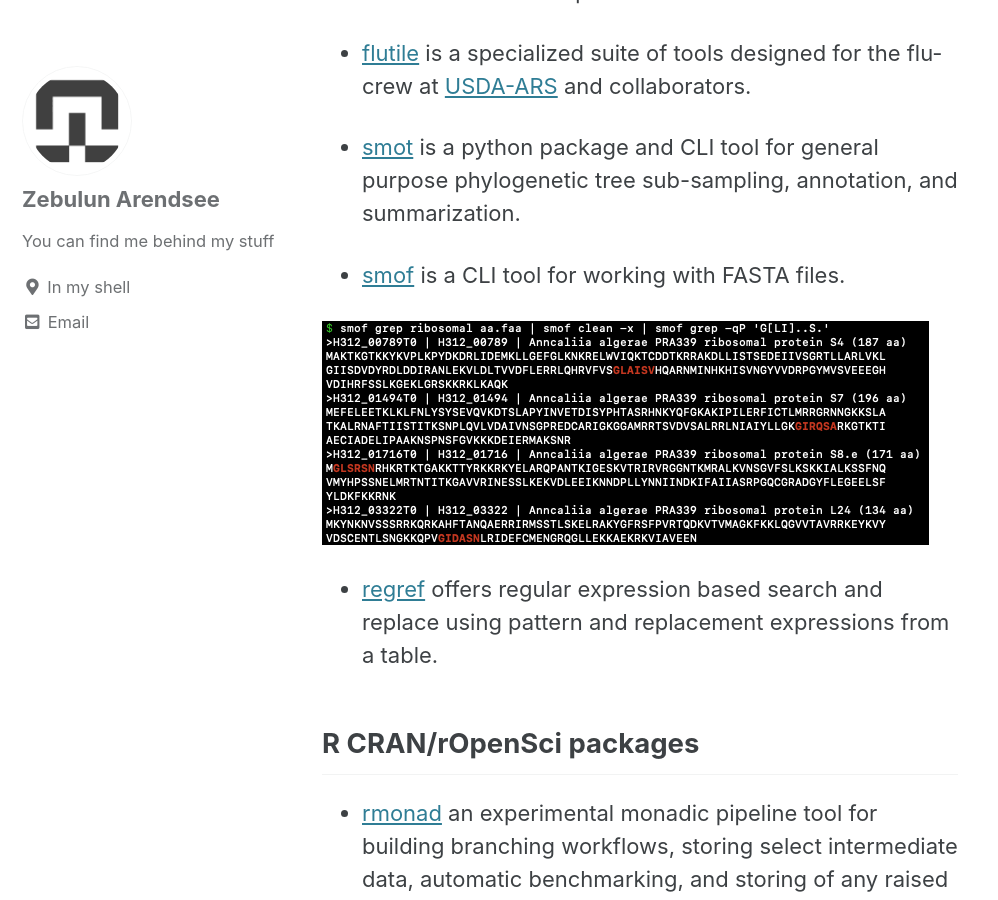
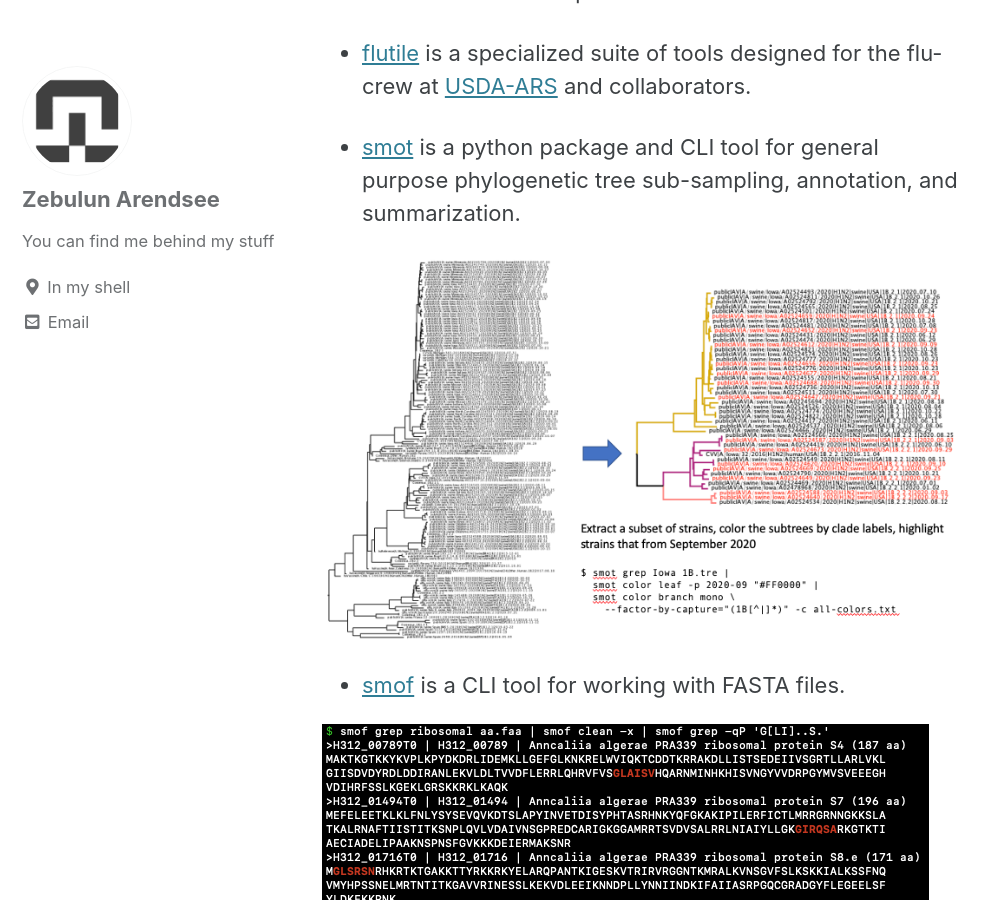
Before and after one commit to arendsee/arendsee.github.io, a Jekyll site: the page built from _pages/projects.md, in a window 1280 px wide and 900 px high, scrolled down 1619 px. Shown: the whole window, without its empty margins (0-998 px from the left). Built offline with Jekyll 4.4.1, drawn with Linux system fonts in a browser that asks for light colours; cached includes are drawn as plain includes.

Commit message:
add smot image

```diff
--- a/_pages/projects.md
+++ b/_pages/projects.md
@@ -49,6 +49,8 @@ computing, and file reading/writing. In the far future, I hope to develop
  * [smot](https://github.com/flu-crew/smot) is a python package and CLI tool
    for general purpose phylogenetic tree sub-sampling, annotation, and
    summarization.
+
+![smot]({{site.baseurl}}/assets/img/smot.png)
 
  * [smof](https://github.com/incertae-sedis/smof) is a CLI tool for working
    with FASTA files.
```
Also changed, not shown: assets/img/smot.png (added).
